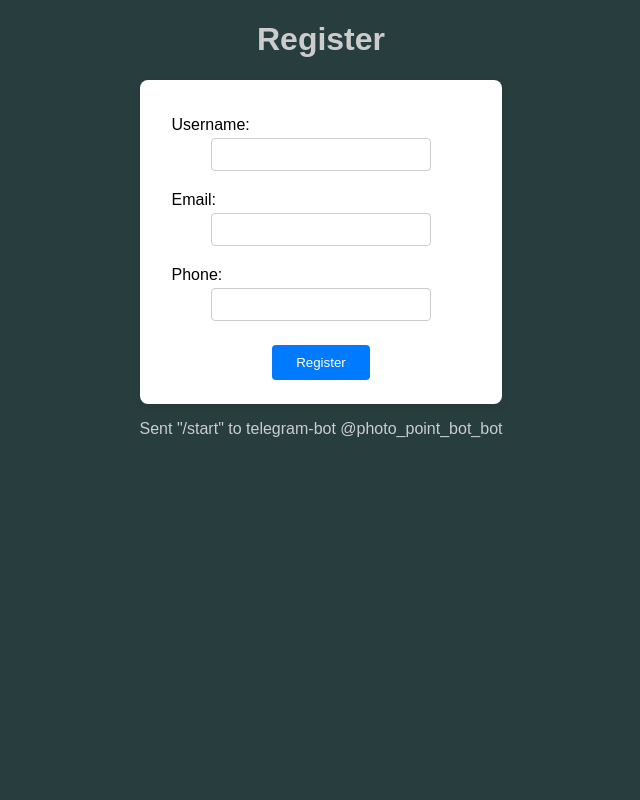
After one commit to ReptiloidAnunak/photo_point, a FastAPI app: template templates/register.html in a window 1280 px wide. The commit adds this page. Shown: the whole page, without its empty margins (319-959 px from the left). Run offline with FastAPI, Linux system fonts and the light colour scheme; the template is opened without the code that fills it, so the values that code supplies are empty.

Commit message:
READY: user registration

```diff
--- a/api/main.py
+++ b/api/main.py
@@ -6,18 +6,32 @@ from fastapi import Form
 from typing import Annotated, Optional, List
 
 from settings import TEMPLATES_DIR, TWILIO_AUTH_TOKEN, TWILIO_FROM_PHONE, TWILIO_SID
-from database.models import Message
+from database.create_db import register_user, get_all_users
 from tasks import send_mail_task, send_sms_task, send_tg_message_task
 from celery_app import celery_app
 
 
-
 app = FastAPI()
-
 app.mount("/static", StaticFiles(directory="static"), name="static")
 
 
 templates = Jinja2Templates(directory=TEMPLATES_DIR)
+
+@app.get("/register", response_class=HTMLResponse)
+async def get_register(request: Request):
+    return templates.TemplateResponse("register.html", {"request": request})
+
+
+@app.post("/register_user")
+async def post_register_user(request: Request,
+                              username: Annotated[str, Form()],
+                              email: Annotated[str, Form()],
+                              phone: Annotated[str, Form()],
+                              ):
+    print(f"Registering user: {username}, {email}, {phone}")
+    user = register_user(username=username, email=email, phone=phone)
+    print(f"Registered user ID: {user.id}")
+    return RedirectResponse(url="/", status_code=303)
 
 
 @app.get("/", response_class=HTMLResponse)
@@ -30,34 +44,38 @@ async def send_message(request: Request,
                        message: Annotated[str, Form()],
                        providers: Annotated[Optional[List[str]], Form()],
                        ):
+    providers_lst = ['sms', 'email', 'telegram']
     print(f"Received message: {message}")
     print(f"Selected providers: {providers}")
 
 
-    providers_lst = ['sms', 'email', 'telegram']
-    for provider in providers:
-        if provider not in providers_lst:
-            return {"error": f"Invalid provider: {provider}"}
+    users = get_all_users()
+    print(f"Registered users: {users}")
 
-        if provider == 'email':
-            task_mail = send_mail_task.delay(message)
-            print(f"Task_mail ID: {task_mail.id}")
+    for user in users:
+        for provider in providers:
+            if provider not in providers_lst:
+                return {"error": f"Invalid provider: {provider}"}
 
-        if provider == 'sms':
-            task_sms = send_sms_task.delay(
-            to_phone="+541133433412",
-            text=message,
-            sid=TWILIO_SID,
-            auth_token=TWILIO_AUTH_TOKEN,
-            from_phone=TWILIO_FROM_PHONE
-            )
-            print(f"Task_phone ID: {task_sms.id}")
+            if provider == 'email':
+                task_mail = send_mail_task.delay(message) #  user.email
+                print(f"Task_mail ID: {task_mail.id}")
 
-        if provider == 'telegram':
-            task_tg = send_tg_message_task.delay(message)
-            print(f"Task ID: {task_tg.id}")
+            if provider == 'sms':
+                task_sms = send_sms_task.delay(
+                to_phone= user.phone,
+                text=message,
+                sid=TWILIO_SID,
+                auth_token=TWILIO_AUTH_TOKEN,
+                from_phone=TWILIO_FROM_PHONE
+                )
+                print(f"Task_phone ID: {task_sms.id}")
 
-    return RedirectResponse(url="/", status_code=303)
+            if provider == 'telegram':
+                task_tg = send_tg_message_task.delay(message)
+                print(f"Task ID: {task_tg.id}")
+
+        return RedirectResponse(url="/", status_code=303)
 
 
 @app.get("/tasks/{task_id}")
--- a/database/models.py
+++ /dev/null
@@ -1,5 +0,0 @@
-from pydantic import BaseModel
-
-
-class Message(BaseModel):
-    message: str
--- a/providers/email_provider.py
+++ b/providers/email_provider.py
@@ -1,11 +1,11 @@
-# providers/email_provider.py
+
 import smtplib
 from email.message import EmailMessage
 
 def send_email(
-    to_email: str,
     subject: str,
     text: str,
+    to_email: str = "test@example.com",
     smtp_host: str = "127.0.0.1",
     smtp_port: int = 1025,
     smtp_from: str = "no-reply@example.com",
@@ -13,6 +13,7 @@ def send_email(
     smtp_pass: str | None = None,
     use_tls: bool = False,
 ) -> None:
+
     msg = EmailMessage()
     msg["From"] = smtp_from
     msg["To"] = to_email
--- a/requirements.txt
+++ b/requirements.txt
@@ -3,3 +3,5 @@ celery[redis]
 python-telegram-bot==22.3
 twilio==9.7.0
 python-dotenv==1.1.1
+sqlmodel==0.0.24
+sqlalchemy==2.0.43
--- a/static/styles.css
+++ b/static/styles.css
@@ -48,6 +48,7 @@ main {
     display: flex;
     flex-direction: column;
     background-color: rgba(140, 213, 255, 0.644);
+    width: 70%;
 }
 
 .notification-provider span {
--- a/tasks.py
+++ b/tasks.py
@@ -32,7 +32,10 @@ def send_sms_task(
 
 @celery_app.task
 def send_mail_task(message: str = "Hello from Celery!"):
-    send_email("test@example.com", "Hi", message, smtp_host="mailhog", smtp_port=1025)
+    send_email("Hi",
+               message,
+               smtp_host="mailhog",
+               smtp_port=1025)
 
 
 @celery_app.task
--- /dev/null
+++ b/templates/register.html
@@ -0,0 +1,74 @@
+<DOCTYPE html>
+    <html lang="en">
+    <head>
+        <meta charset="UTF-8">
+        <meta name="viewport" content="width=device-width, initial-scale=1.0">
+        <title>Registration</title>
+        <style>
+            body {
+                display: flex;
+                flex-direction: column;
+                align-items: center;
+                justify-content: center;
+                min-height: 40vh;
+                margin: 0;
+                font-family: Arial, sans-serif;
+                background-color: rgba(1, 26, 26, 0.842);
+                color: #ccc;
+            }
+
+            form {
+                background: #fff;
+                padding: 24px 32px;
+                border-radius: 8px;
+                box-shadow: 0 2px 8px rgba(0,0,0,0.08);
+                display: flex;
+                flex-direction: column;
+                align-items: center;
+                color: #000;
+            }
+            label {
+                margin-top: 12px;
+                margin-bottom: 4px;
+                align-self: flex-start;
+            }
+            input {
+                padding: 8px;
+                width: 220px;
+                border: 1px solid #ccc;
+                border-radius: 4px;
+                margin-bottom: 8px;
+            }
+            button {
+                margin-top: 16px;
+                padding: 10px 24px;
+                background: #007bff;
+                color: #fff;
+                border: none;
+                border-radius: 4px;
+                cursor: pointer;
+            }
+            button:hover {
+                background: #0056b3;
+            }
+            h1 {
+                text-align: center;
+            }
+        </style>
+    </head>
+    <body>
+        <h1>Register</h1>
+        <form action="/register_user" method="post">
+            <label for="username">Username:</label>
+            <input type="text" id="username" name="username" required>
+            <label for="email">Email:</label>
+            <input type="email" id="email" name="email" required>
+            <label for="phone">Phone:</label>
+            <input type="text" id="phone" name="phone" required>
+            <button type="submit">Register</button>
+        </form>
+        <div>
+            <p>Sent "/start" to telegram-bot @photo_point_bot_bot</p>
+        </div>
+    </body>
+</html>
```
Also changed, not shown: database/create_db.py (added, +130 -0 lines), settings.py (+12 -0 lines), README.md (added), database/__init__.py (added), 1 other file.
